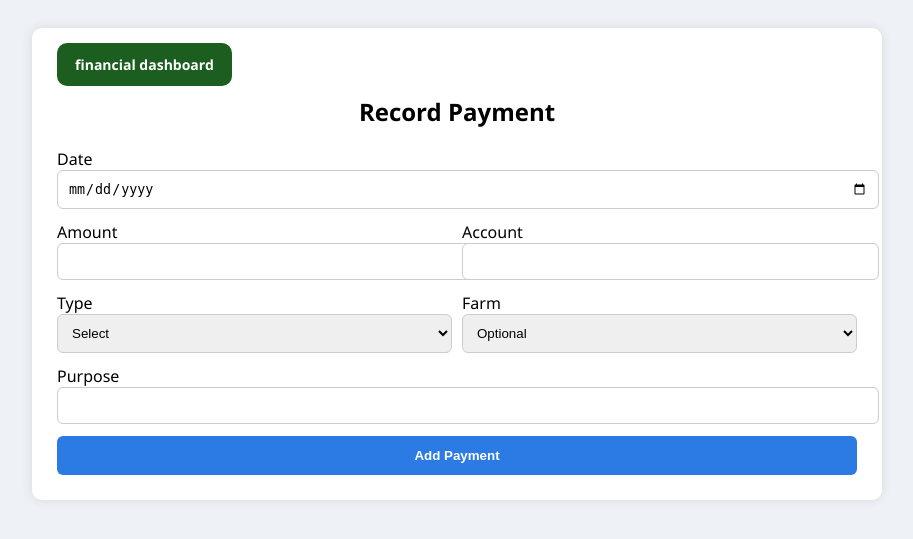
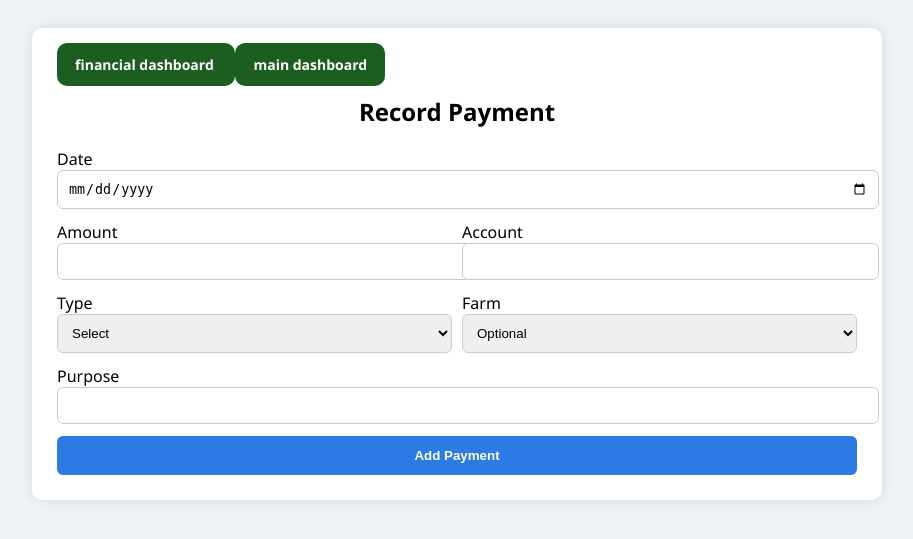
Before and after one commit to magician-lab/my_farm, a Flask app: template templates/payments.html in a window 1280 px wide. Shown: the top 539 px of the page, without its empty margins (183-1096 px from the left). Run offline with Flask 3, Linux system fonts and the light colour scheme; the template is opened without the code that fills it, so the values that code supplies are empty; a user stored in the database is signed in.

Commit message:
button to return to main dashboard

```diff
--- a/templates/payments.html
+++ b/templates/payments.html
@@ -98,6 +98,10 @@
     <a href="/financial_dashboard" class="action-btn">
         financial dashboard
     </a>
+
+    <a href="/" class="action-btn">
+        main dashboard
+    </a>
 <h2>Record Payment</h2>
 
 {% if message %}
```
